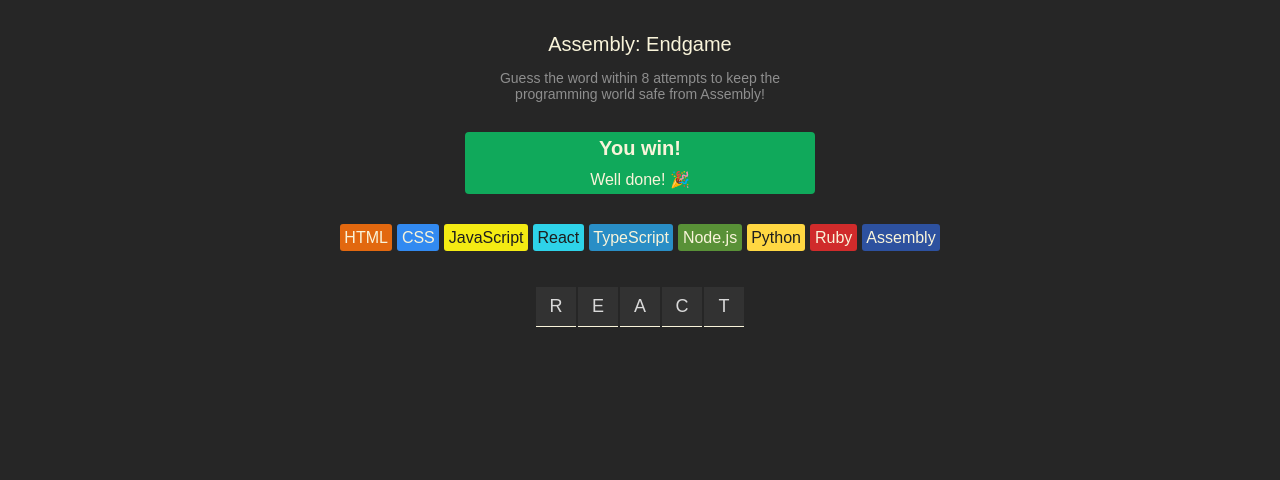
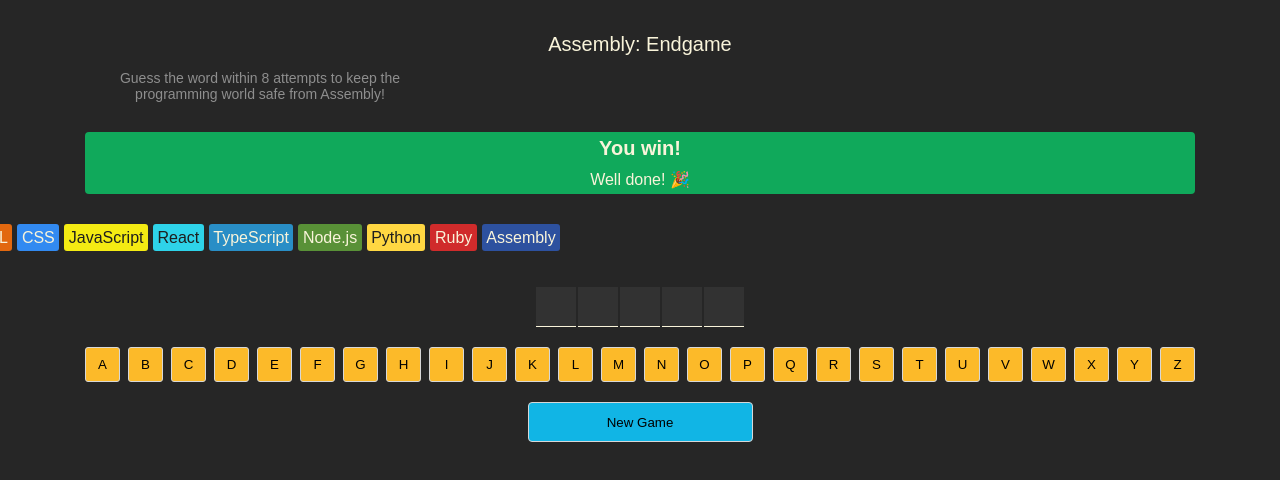
Before and after one commit to Ehtisham-Mustafa/chefclaude, a React (Create React App) app: page / in a window 1280 px wide. Shown: the top 480 px of the page. Built offline with nearby package versions, Linux system fonts and the light colour scheme.

Commit message:
daily progress

```diff
--- a/package.json
+++ b/package.json
@@ -8,6 +8,7 @@
     "@testing-library/react": "^16.2.0",
     "@testing-library/user-event": "^13.5.0",
     "axios": "^1.8.4",
+    "clsx": "^2.1.1",
     "nanoid": "^5.1.5",
     "react": "^19.0.0",
     "react-confetti": "^6.4.0",
--- a/src/Components/AssemblyEndGame.jsx
+++ b/src/Components/AssemblyEndGame.jsx
@@ -1,26 +1,61 @@
+import clsx from "clsx"
 import { languages } from "../DataSource/languages"
 import React from "react"
 export default function AssemblyEndGame(){
 
     const [currentWord,setCurrentWord]=React.useState("react")
+    const alphabet="abcdefghijklmnopqrstuvwxyz"
+    const [guessedLetters,setGuessedLetters]=React.useState([])
+    const wrongGuessCount=guessedLetters.filter(letter=>!currentWord.includes(letter)).length
+    function addGuessedLetter(letter){
+        setGuessedLetters(prevLetters=>{
+            // prevLetters.includes(letter)?prevLetters:[...prevLetters,letter]
+            const letterSet=new Set(prevLetters)
+            letterSet.add(letter)
+            return Array.from(letterSet)
+        }
+        )
+    }
 
-    const languageElements=languages.map(lang=>{
+    const languageElements=languages.map((lang,index)=>{
+        const isLanguageLost=index<wrongGuessCount
         const styles={
             backgroundColor:lang.backgroundColor,
             color:lang.color
         }
+        const className = clsx("chip", isLanguageLost && "lost")
         return(
-        <span key={lang.name} className="chip" style={styles}>{lang.name}</span>
+        <span
+        key={lang.name}
+        className={className}
+        style={styles}
+         >
+            {lang.name}
+            </span>
     )
 
 })
 
 const letterElements=currentWord.split("").map((letter,index)=>(
-    <span key={index}>{letter.toLocaleUpperCase()}</span>
+    <span key={index}>{guessedLetters.includes(letter)?letter.toLocaleUpperCase():""}</span>
+))
+
+const keyboardElements=alphabet.split("").map(letter=>{
+    const isGuessed=guessedLetters.includes(letter)
+    const isCorrect=isGuessed && currentWord.includes(letter)
+    const isWrong=isGuessed && !currentWord.includes(letter)
+
+    const className=clsx({
+            correct:isCorrect,
+            wrong:isWrong,
+
+    })
+    return (
+    <button className={className} key={letter} onClick={()=>addGuessedLetter(letter)}>{letter.toUpperCase()}</button>
 )
 
+}
 )
-
     return (
         <main>
             <header>
@@ -38,6 +73,10 @@
         <section className="word">
                 {letterElements}
         </section>
+        <section className="keyboard">
+                {keyboardElements}
+        </section>
+        <button className="new-game">New Game</button>
         </main>
     )
 }
--- a/src/index.css
+++ b/src/index.css
@@ -59,6 +59,7 @@
 span.chip{
   border-radius: 3px;
   padding:4.5px;
+  position: relative;
 
 }
 
@@ -66,6 +67,7 @@
   display: flex;
   justify-content: center;
   gap:2px;
+  margin-bottom: 20px;
 }
 section.word >span{
   height: 40px;
@@ -76,6 +78,55 @@
   align-items: center;
   font-size:1.125rem;
   border-bottom: 1px solid #f9f4da;
+}
+section.keyboard{
+  display: flex;
+ flex-wrap: wrap;
+ gap:8px;
+ justify-content: center;
+}
+section.keyboard > button{
+  height: 35px;
+  width: 35px;
+  background-color: #FCBA29;
+  border: 1px solid #D7D7D7;
+  border-radius: 3px;
+  cursor: pointer;
+  border: 1px solid #D7D7D7;
+  margin-bottom: 20px;
+}
+
+section.keyboard > button.correct {
+  background-color: #10A95B;
+}
+
+section.keyboard > button.wrong {
+  background-color: #EC5D49;
+}
+
+button.new-game{
+  padding: 6px 12px;
+  display: block;
+  margin-inline:auto;
+  cursor: pointer;
+  width:225px;
+  height: 40px;
+  background-color: #11B5E5;
+  border: 1px solid #D7D7D7;
+  border-radius: 4px;
+}
+span.chip.lost::before {
+  content: "💀";
+  position: absolute;
+  display: flex;
+  align-items: center;
+  justify-content: center;
+  height: 100%;
+  width: 100%;
+  font-size: 0.85rem;
+  top: 0;
+  left: 0;
+  background-color: rgba(0, 0, 0, 0.7);
 }
 /*
 
```
Also changed, not shown: 1 other file (tests, documents, lock files or other folders).
